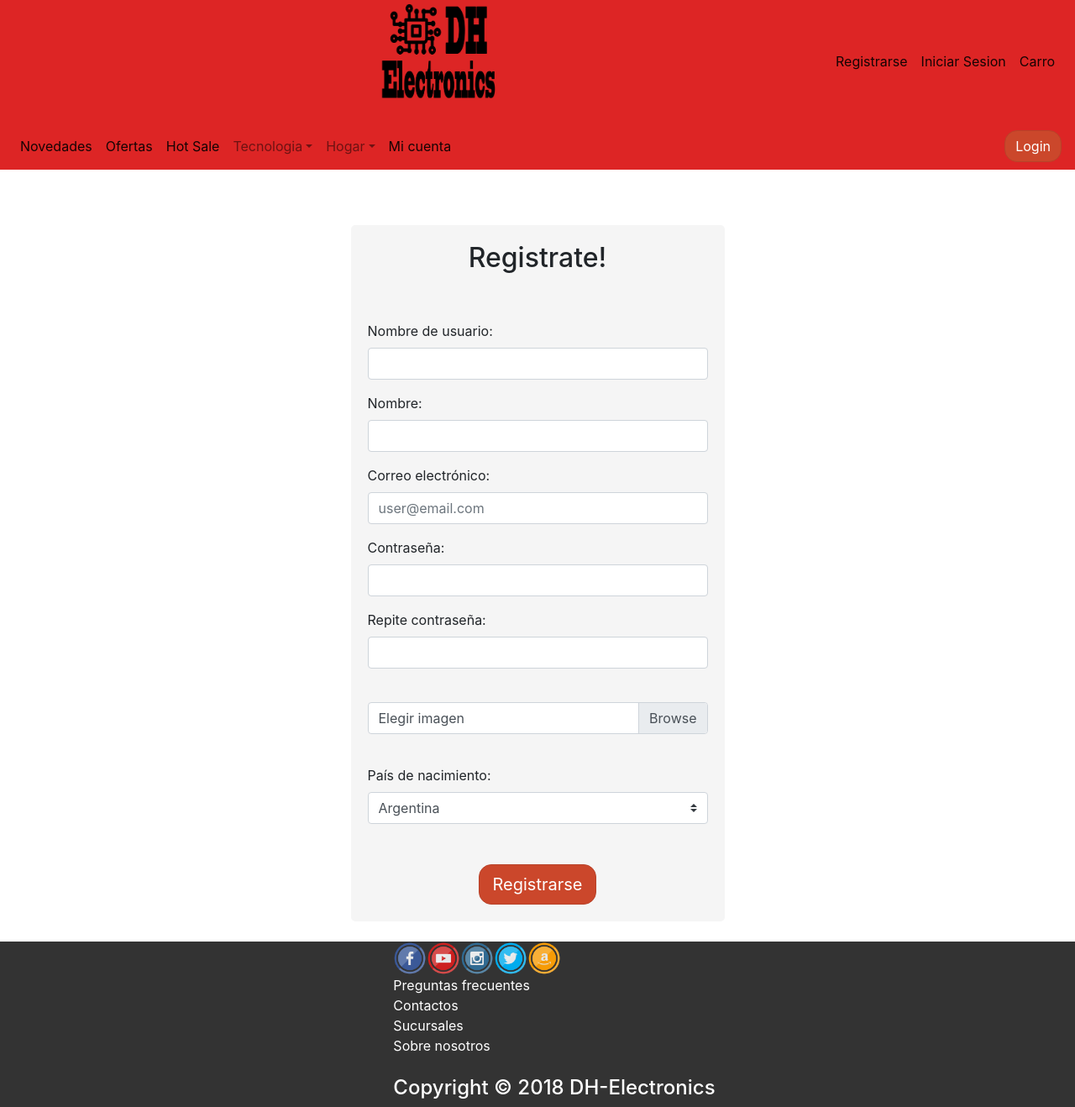
After one commit to changaguan/tp-dh, a PHP site: page /signup.php in a window 1280 px wide. The commit adds this page. Shown: the whole page at 84% size. Run offline with PHP 8.4, Linux system fonts and the light colour scheme.

Commit message:
archivos nuevos

```diff
--- /dev/null
+++ b/bienvenido.php
@@ -0,0 +1 @@
+<h2>Bienvenido!</h2>
--- /dev/null
+++ b/css/forms.css
@@ -0,0 +1,19 @@
+.btn-primary {
+  background-color: #CB472B;
+  border-color: #B84229;
+}
+
+.btn {
+  border-radius: 15px;
+}
+
+.btn:hover {
+  background-color: #AB432C;
+  border-color: #B84229;
+}
+.auth-form-body {
+  padding: 20px;
+  background-color: #f5f5f5;
+  border-color: #f5f5f5;
+  border-radius: 5px;
+}
--- a/css/media-query-web.css
+++ b/css/media-query-web.css
@@ -2,4 +2,5 @@
 @import "web-main-header.css";
 @import "web-main-nav.css";
 @import "web-main-footer.css";
+@import "web-register.css";
 }
--- /dev/null
+++ b/signup.php
@@ -0,0 +1,187 @@
+<?php
+
+$usuario = "";
+$nombre = "";
+$email = "";
+$contrasena = "";
+$repcontrasena = "";
+$errorUsuario = "";
+$errorNombre = "";
+$errorEmail = "";
+$errorContrasena = "";
+$errorRepContrasena = "";
+$errorAvatar = "";
+
+if ($_POST) {
+
+	$usuario = trim($_POST['userName']);
+	$nombre = trim($_POST['userFirstName']);
+	$email = trim($_POST['userEmail']);
+	$contrasena = trim($_POST['userPassword']);
+	$repcontrasena = trim($_POST['userRepeatPassword']);
+
+	if(empty($usuario)) {
+		$errorUsuario = "Debe elegir un nombre de usuario.<br>";
+	}else if(strlen($usuario) < 4 || strlen($usuario) > 8) {
+		$errorUsuario = "El usuario debe tener entre 4 y 8 caracteres.<br>";
+	}
+
+	if(empty($nombre)) {
+		$errorNombre = "El nombre es necesario.<br>";
+	}else if(strlen($nombre) < 4 || strlen($nombre) > 15) {
+		$errorNombre = "El nombre debe tener entre 4 y 15 letras.<br>";
+	}else if(!ctype_alpha($nombre)){
+			$errorNombre = "El nombre sólo puede contener letras.";
+	}
+
+	if(empty($email)) {
+		$errorEmail = "El email es obligatorio. <br>";
+	}else if(filter_var($email, FILTER_VALIDATE_EMAIL) == false) {
+		$errorEmail = "Formato de email inválido.";
+	}
+
+	if(empty($contrasena) || strlen($contrasena) < 4){
+		$errorContrasena = "La contraseña debe tener más de 4 caracteres.";
+	}
+
+	if (empty($repcontrasena)) {
+		$errorRepContrasena = "Este campo esta vacío.<br>";
+	}
+
+	if ($contrasena != $repcontrasena) {
+		$errorRepContrasena = "Las contraseñas no coinciden.<br>";
+	}
+
+	/* if($_FILES['userAvatar']['error'] == UPLOAD_ERR_OK) {
+		$desde = $_FILES['userAvatar']['tmp_name'];
+		$archivo = uniqid();
+		$ext = pathinfo($_FILES['userAvatar']['name'],PATHINFO_EXTENSION);
+		if($ext == 'jpg' || $ext == 'png' || $ext == 'jpeg'){
+			$hasta = "avatars/".$archivo.".".$ext;
+			move_uploaded_file($desde,$hasta);
+		}else{
+			$errorImg = "Formato inválido de imagen.";
+		}
+	}else{
+		$errorImg = "No se pudo cargar la imagen.";
+	}
+*/
+	if (empty($errorUsuario) && empty($errorNombre) && empty($errorEmail) && empty($errorContrasena) &&empty($errorRepContrasena)) {
+		header("location: exito.php"); exit;
+	}
+
+}
+ ?>
+
+<!DOCTYPE html>
+<html lang="en" dir="ltr">
+  <head>
+    <meta charset="utf-8">
+    <meta name="viewport" content="width=device-width">
+    <title></title>
+    <link rel="stylesheet" href="https://stackpath.bootstrapcdn.com/bootstrap/4.1.3/css/bootstrap.min.css" integrity="sha384-MCw98/SFnGE8fJT3GXwEOngsV7Zt27NXFoaoApmYm81iuXoPkFOJwJ8ERdknLPMO" crossorigin="anonymous">
+    <link rel="stylesheet" href="css/styles.css">
+    <link rel="stylesheet" href="css/forms.css">
+  </head>
+  <body>
+    <!-- Header -->
+    <?php include('main-header.php') ?>
+    <!-- --------------- -->
+
+    <!-- Menu-Bar -->
+    <?php include('main-nav.php') ?>
+    <!-- --------------- -->
+
+    <!-- Contenido-->
+    <section class="container">
+			<div class="row justify-content-center">
+				<article class="col-md-5">
+					<div class="auth-form-body mt-3">
+
+
+					<h2 class= "row justify-content-center">Registrate!</h2>
+
+						<br><br>
+
+					<form action="signup.php" method="POST" enctype="multipart/form-data">
+
+					<div class="form-group">
+						<label for="">Nombre de usuario:</label>
+						<input type="text" value="<?php echo $usuario; ?>" class="form-control" name="userName">
+						<span style="color:red; font-size:12px;"> <?php echo $errorUsuario; ?> </span>
+					</div>
+
+					<div class="form-group">
+						<label for="">Nombre:</label>
+						<input type="text" value="<?php echo $nombre; ?>" class="form-control" name="userFirstName">
+						<span style="color:red; font-size:12px;"> <?php echo $errorNombre; ?> </span>
+					</div>
+
+					<div class="form-group">
+						<label for="">Correo electrónico:</label>
+						<input type="email" value="<?php echo $email; ?>" class="form-control" name="userEmail" placeholder="user@email.com">
+						<span style="color:red; font-size:12px;"> <?php echo $errorEmail; ?> </span>
+					</div>
+
+					<div class="form-group">
+						<label for="">Contraseña:</label>
+						<input type="password" class="form-control" name="userPassword">
+						<span style="color:red; font-size:12px;"> <?php echo $errorContrasena; ?> </span>
+					</div>
+
+					<div class="form-group">
+						<label for="">Repite contraseña:</label>
+						<input type="password" class="form-control" name="userRepeatPassword">
+						<span style="color:red; font-size:12px;"> <?php echo $errorRepContrasena; ?> </span>
+						<br>
+					</div>
+
+						<div class="custom-file">
+							<label for="">Imagen de perfil:
+							<input type="file" class="custom-file-input" accept="image/jpeg" name="userAvatar">
+						  <label class="custom-file-label" for="customFile">Elegir imagen</label>
+							<span style="color:red; font-size:12px;"> <?php echo $errorAvatar; ?> </span>
+							</label>
+						</div>
+						<br><br>
+
+						<label>País de nacimiento:</label>
+							<select name="userCountry" class="custom-select">
+								<option>Argentina</option>
+								<option>Bolivia</option>
+								<option>Brasil</option>
+								<option>Colombia</option>
+								<option>Chile</option>
+								<option>Ecuador</option>
+								<option>Paraguay</option>
+								<option>Perú</option>
+								<option>Uruguay</option>
+								<option>Venezuela</option>
+							</select>
+
+						<br><br><br>
+						<div class="row justify-content-center">
+						<button type="submit" class="btn btn-primary btn-lg">Registrarse</button>
+						<br>
+						</div>
+
+					</form>
+					</div>
+
+				</article>
+			</div>
+		</section>
+    <br>
+    <!-- --------------- -->
+
+    <!-- Aside-Bar -->
+    <?php include('aside.php') ?>
+    <!-- --------------- -->
+
+    <!-- Header -->
+    <?php include('main-footer.php') ?>
+    <!-- --------------- -->
+
+
+  </body>
+</html>
```
Also changed, not shown: aaa-header.php (added, +35 -0 lines), css/vendor.css (+44 -0 lines), exito.php (added, +14 -0 lines), log-in.php (deleted, +0 -33 lines), login.php (added, +102 -0 lines), prod-detail.php (deleted, +0 -29 lines), register.php (deleted, +0 -33 lines), 1 other file.
